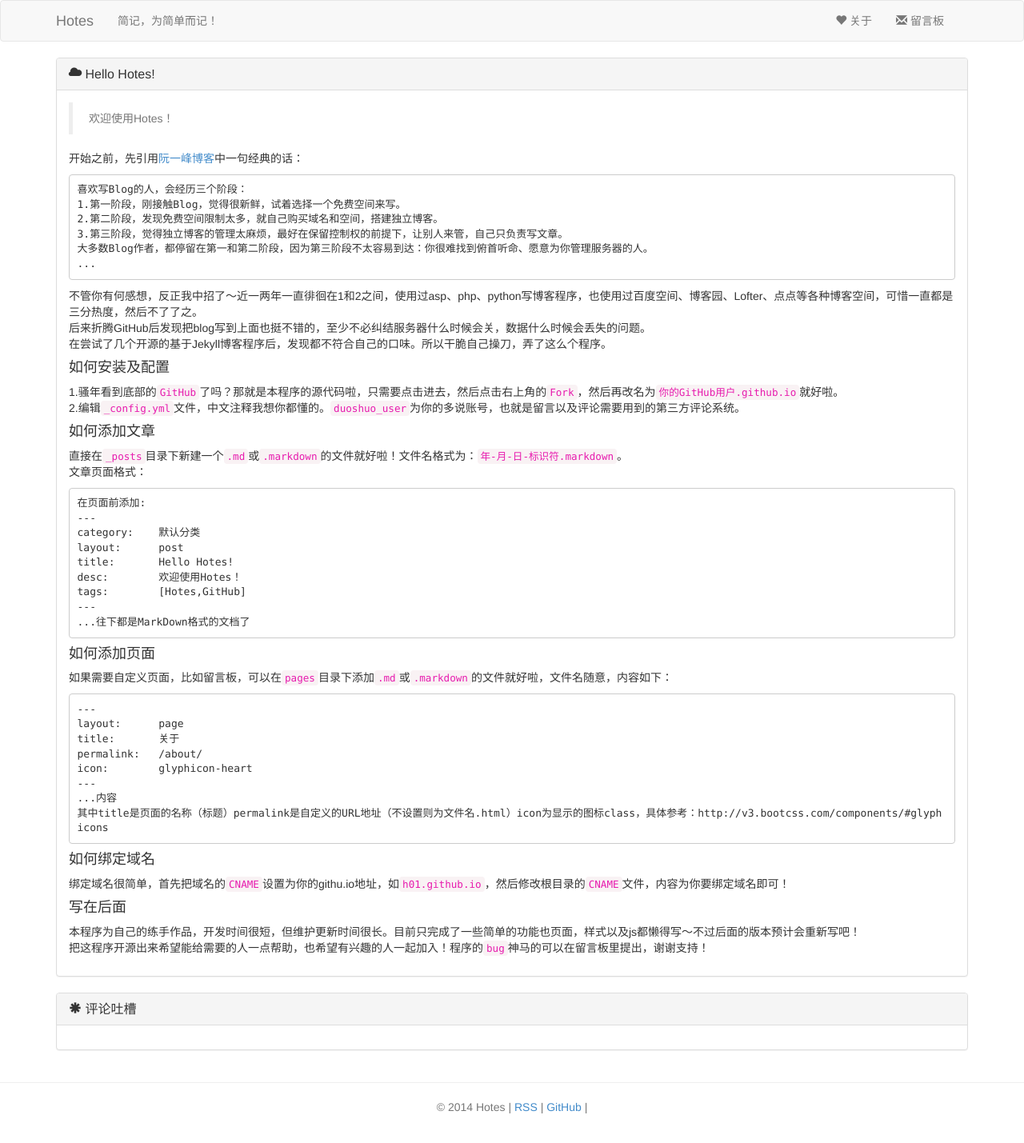
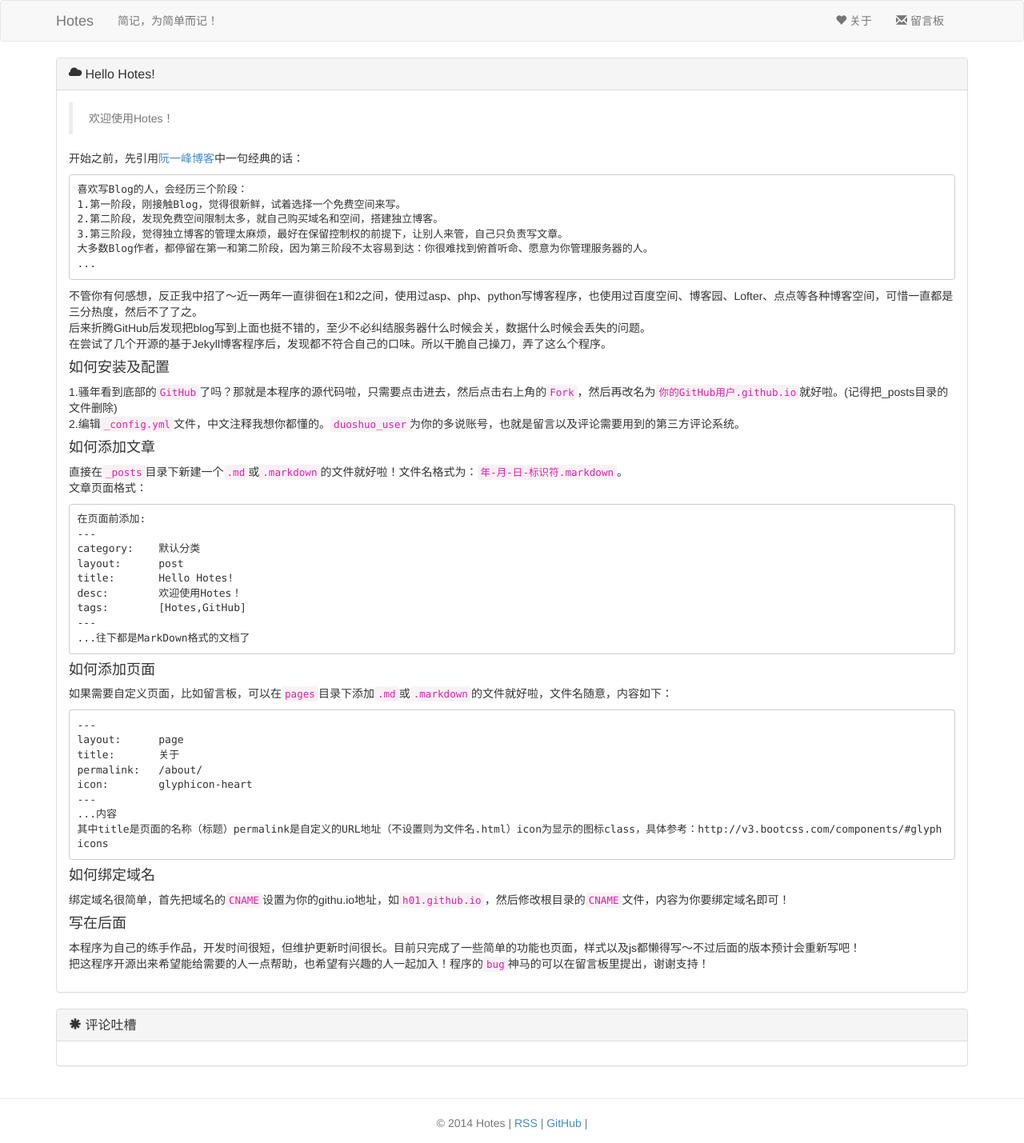
Before and after one commit to h01/h01.github.io, a Jekyll site: the page built from _posts/2014-11-03-Hello-Hotes.markdown, in a window 1280 px wide. Shown: the whole page at 80% size. Built offline with Jekyll 4.4.1, drawn with Linux system fonts in a browser that asks for light colours; comment, search, counter and statistics services are not loaded.

Commit message:
提醒用户新fork后记得删除_posts文章啦

```diff
--- a/_posts/2014-11-03-Hello-Hotes.markdown
+++ b/_posts/2014-11-03-Hello-Hotes.markdown
@@ -20,7 +20,7 @@
 
 #### 如何安装及配置
 
-1.骚年看到底部的`GitHub`了吗？那就是本程序的源代码啦，只需要点击进去，然后点击右上角的`Fork`，然后再改名为`你的GitHub用户.github.io`就好啦。
+1.骚年看到底部的`GitHub`了吗？那就是本程序的源代码啦，只需要点击进去，然后点击右上角的`Fork`，然后再改名为`你的GitHub用户.github.io`就好啦。(记得把_posts目录的文件删除)
 2.编辑`_config.yml`文件，中文注释我想你都懂的。`duoshuo_user`为你的多说账号，也就是留言以及评论需要用到的第三方评论系统。
 
 #### 如何添加文章
```
